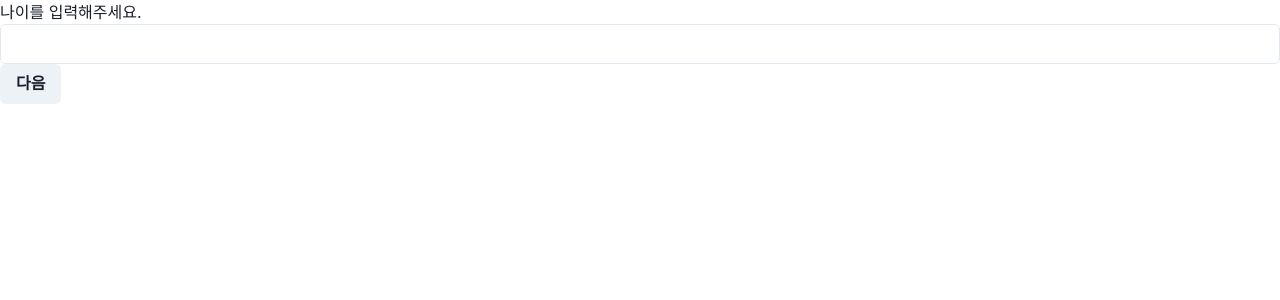
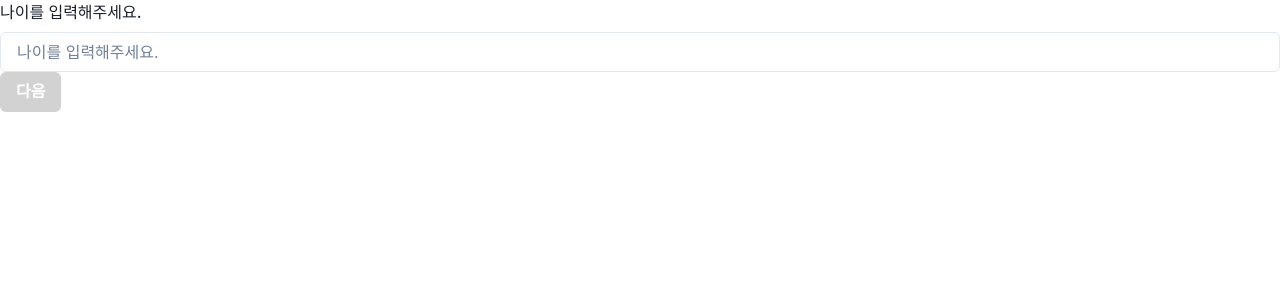
Before and after one commit to foodteacher/FoodTeacherV2-FE, a Next.js app: page /survey in a window 1280 px wide. Shown: the top 300 px of the page. Built offline with nearby package versions, Linux system fonts and the light colour scheme.

Commit message:
feat : 나이 & 성별 funnel
Refs:[#26]

```diff
--- a/app/(featured-slice)/shared/ui/Input/Input.tsx
+++ b/app/(featured-slice)/shared/ui/Input/Input.tsx
@@ -1,8 +1,14 @@
 import { InputProps } from "@chakra-ui/react";
 import { Input as ChakraInput } from "@chakra-ui/react";
+import { UseFormRegisterReturn } from "react-hook-form";
 
-const Input = ({ ...props }: InputProps) => {
-  return <ChakraInput {...props} />;
+interface InputProp extends InputProps {
+  register: UseFormRegisterReturn;
+}
+
+const Input = ({ ...props }: InputProp) => {
+  const register = props.register;
+  return <ChakraInput {...props} {...register} />;
 };
 
 export default Input;
--- a/app/(featured-slice)/widgets/survey/types.ts
+++ b/app/(featured-slice)/widgets/survey/types.ts
@@ -1,7 +1,10 @@
+import { Dispatch, SetStateAction } from "react";
+
 /**step props */
 export interface StepProps {
   goNextStep: () => void;
   goPrevStep?: () => void;
+  setState: Dispatch<SetStateAction<SurveyState>>;
 }
 
 export interface SurveyState {
--- a/app/(featured-slice)/widgets/survey/ui/step/AgeStep.tsx
+++ b/app/(featured-slice)/widgets/survey/ui/step/AgeStep.tsx
@@ -1,15 +1,56 @@
+"use client";
 import { Button } from "@/app/(featured-slice)/shared/ui";
-import { Text } from "@chakra-ui/react";
+import { FormControl, FormErrorMessage, FormLabel } from "@chakra-ui/react";
 import React from "react";
 import { StepProps } from "../../types";
 import Input from "@/app/(featured-slice)/shared/ui/Input/Input";
+import { SubmitHandler, useForm } from "react-hook-form";
 
-export const AgeStep = ({ goNextStep }: StepProps) => {
+type Age = { age: number };
+
+export const AgeStep = ({ goNextStep, setState }: StepProps) => {
+  const {
+    formState: { errors, isValid },
+    register,
+    handleSubmit,
+  } = useForm<Age>();
+
+  const onSubmit: SubmitHandler<Age> = (ageInfo) => {
+    setState((data) => {
+      data.age = ageInfo.age;
+      return data;
+    });
+    goNextStep();
+  };
+
   return (
-    <>
-      <Text>나이를 입력해주세요.</Text>
-      <Input />
-      <Button onClick={goNextStep}>다음</Button>
-    </>
+    <form onSubmit={handleSubmit(onSubmit)}>
+      <FormControl isInvalid={!!errors.age}>
+        <FormLabel htmlFor="age">나이를 입력해주세요.</FormLabel>
+        <Input
+          id="age"
+          type="number"
+          placeholder="나이를 입력해주세요."
+          register={{
+            ...register("age", {
+              required: { value: true, message: "나이를 입력해주세요!" },
+              minLength: { value: 1, message: "숫자를 입력해주세요!" },
+              min: { value: 10, message: "10세이상 가입가능합니다." },
+            }),
+          }}
+        />
+        <FormErrorMessage>{errors.age && errors.age.message}</FormErrorMessage>
+      </FormControl>
+      <Button
+        type={"submit"}
+        _disabled={{
+          bgColor: "#D2D2D2",
+          color: "#FFFFFF",
+        }}
+        isDisabled={!isValid}
+      >
+        다음
+      </Button>
+    </form>
   );
 };
--- a/app/(featured-slice)/widgets/survey/ui/step/GenderStep.tsx
+++ b/app/(featured-slice)/widgets/survey/ui/step/GenderStep.tsx
@@ -1,13 +1,62 @@
 import React from "react";
 import { StepProps } from "../../types";
 import { Button } from "@/app/(featured-slice)/shared/ui";
-import { Text } from "@chakra-ui/react";
+import {
+  FormControl,
+  FormErrorMessage,
+  FormLabel,
+  Text,
+} from "@chakra-ui/react";
+import { SubmitHandler, useForm } from "react-hook-form";
+import Input from "@/app/(featured-slice)/shared/ui/Input/Input";
 
-export const GenderStep = ({ goNextStep }: StepProps) => {
+type Gender = { gender: string };
+
+export const GenderStep = ({ goNextStep, setState }: StepProps) => {
+  const {
+    formState: { errors, isValid },
+    register,
+    handleSubmit,
+  } = useForm<Gender>();
+
+  const onSubmit: SubmitHandler<Gender> = ({ gender }) => {
+    setState((data) => {
+      data.gender = gender;
+      return data;
+    });
+    goNextStep();
+  };
+
   return (
-    <>
-      <Text>성별</Text>
-      <Button onClick={goNextStep}>다음</Button>
-    </>
+    <form onSubmit={handleSubmit(onSubmit)}>
+      <FormControl isInvalid={!!errors.gender}>
+        <FormLabel htmlFor="gender">성별을 입력해주세요.</FormLabel>
+        <Input
+          id="gender"
+          type="text"
+          placeholder="나이를 입력해주세요."
+          register={{
+            ...register("gender", {
+              required: { value: true, message: "성별을 선택해주세요!" },
+              minLength: { value: 1, message: "숫자를 입력해주세요!" },
+              min: { value: 10, message: "10세이상 가입가능합니다." },
+            }),
+          }}
+        />
+        <FormErrorMessage>
+          {errors.gender && errors.gender.message}
+        </FormErrorMessage>
+      </FormControl>
+      <Button
+        type={"submit"}
+        _disabled={{
+          bgColor: "#D2D2D2",
+          color: "#FFFFFF",
+        }}
+        isDisabled={!isValid}
+      >
+        다음
+      </Button>
+    </form>
   );
 };
--- a/app/(featured-slice)/widgets/survey/ui/surveyFunnel/SurveyFunnel.tsx
+++ b/app/(featured-slice)/widgets/survey/ui/surveyFunnel/SurveyFunnel.tsx
@@ -21,10 +21,10 @@ export const SurveyFunnel = () => {
   return (
     <Funnel currentStep={currentStep} funnelState={surveyState}>
       <Funnel.Step name="age">
-        <AgeStep goNextStep={onChangeNextStep} />
+        <AgeStep goNextStep={onChangeNextStep} setState={setSurveyState} />
       </Funnel.Step>
       <Funnel.Step name="gender">
-        <GenderStep goNextStep={onChangeNextStep} />
+        <GenderStep goNextStep={onChangeNextStep} setState={setSurveyState} />
       </Funnel.Step>
       <Funnel.Step name="weight">
         <WeightStep />
```
